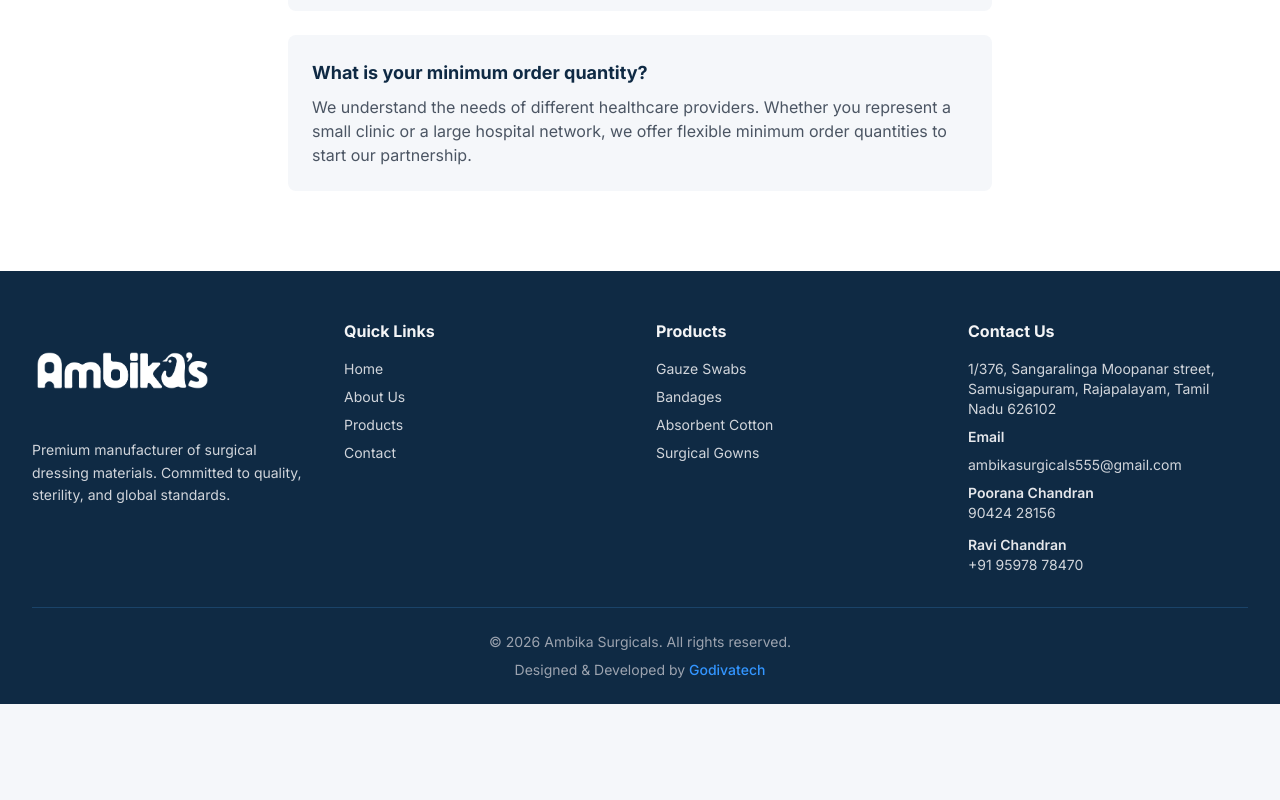
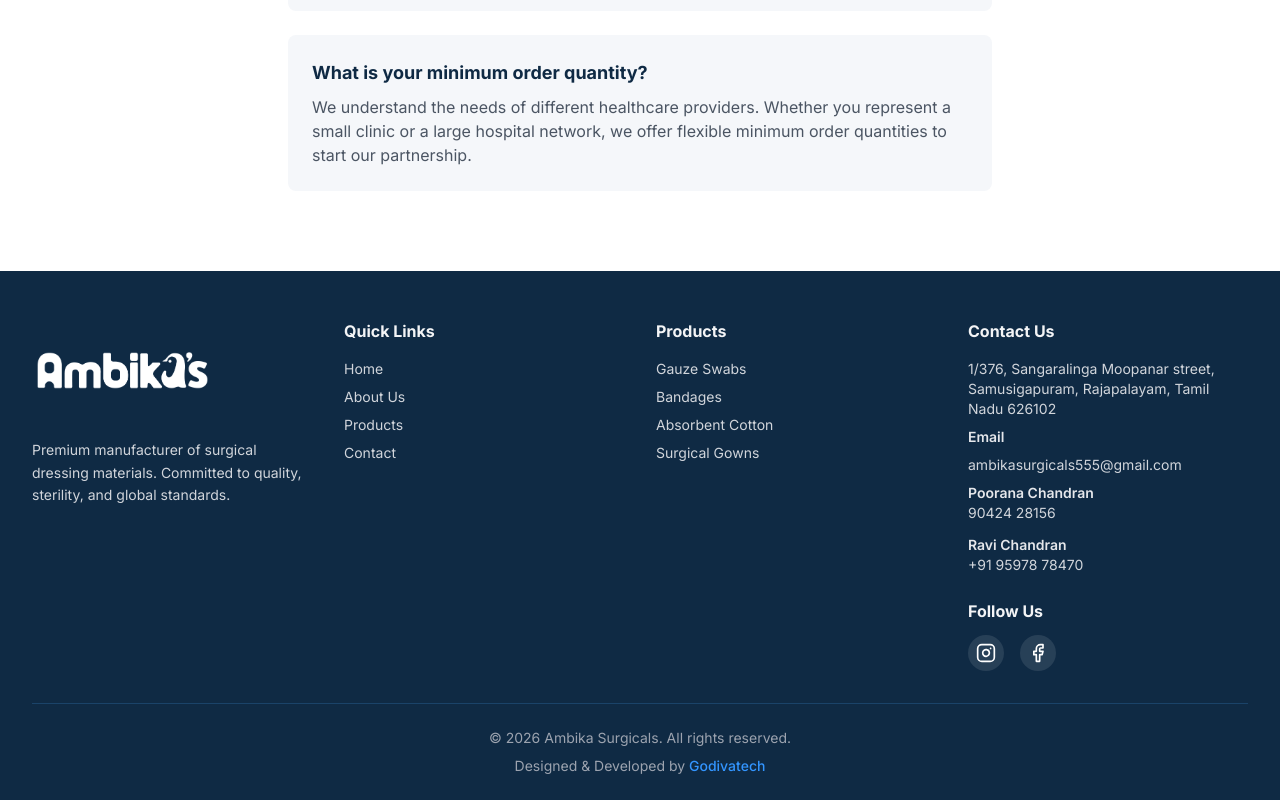
Before and after one commit to ajithyaasaf/Ambika_Surgicals, a Next.js app: page /about in a window 1280 px wide. Shown: the part 2184-2984 px from the top of the page. Before the commit the page ends 2888 px from the top, so only its background shows below. Built offline with nearby package versions, Linux system fonts and the light colour scheme.

Commit message:
UI change

```diff
--- a/components/layout/Footer.tsx
+++ b/components/layout/Footer.tsx
@@ -1,5 +1,6 @@
 import Link from 'next/link';
 import Image from 'next/image';
+import { Instagram, Facebook } from 'lucide-react';
 import { Container } from '@/components/ui/container';
 import { SITE_NAME, NAV_LINKS, COMPANY_INFO } from '@/lib/constants';
 
@@ -69,6 +70,35 @@ export default function Footer() {
                                 ))}
                             </div>
                         </address>
+
+                        {/* Social Links */}
+                        <div className="mt-6">
+                            <h4 className="font-bold mb-3 text-gray-100">Follow Us</h4>
+                            <div className="flex gap-4">
+                                {COMPANY_INFO.instagram && (
+                                    <a
+                                        href={COMPANY_INFO.instagram}
+                                        target="_blank"
+                                        rel="noopener noreferrer"
+                                        className="bg-white/10 p-2 rounded-full hover:bg-primary hover:text-white transition-all duration-300"
+                                        aria-label="Instagram"
+                                    >
+                                        <Instagram className="w-5 h-5" />
+                                    </a>
+                                )}
+                                {COMPANY_INFO.facebook && (
+                                    <a
+                                        href={COMPANY_INFO.facebook}
+                                        target="_blank"
+                                        rel="noopener noreferrer"
+                                        className="bg-white/10 p-2 rounded-full hover:bg-primary hover:text-white transition-all duration-300"
+                                        aria-label="Facebook"
+                                    >
+                                        <Facebook className="w-5 h-5" />
+                                    </a>
+                                )}
+                            </div>
+                        </div>
                     </div>
                 </div>
 
--- a/components/sections/TrustStats.tsx
+++ b/components/sections/TrustStats.tsx
@@ -3,10 +3,10 @@ import { Clock, Leaf, Shield, Users } from 'lucide-react';
 import { StaggerContainer, FadeInItem } from '@/components/animations/FadeIn';
 
 const STATS = [
-    { value: '15+', label: 'Years of Experience', Icon: Clock },
+    { value: '25+', label: 'Years of Experience', Icon: Clock },
     { value: '100%', label: 'Pure Cotton', Icon: Leaf },
     { value: 'ISO 13485', label: 'Quality Certified', Icon: Shield },
-    { value: '50+', label: 'Happy Clients', Icon: Users },
+    { value: '1000+', label: 'Happy Clients', Icon: Users },
 ];
 
 export default function TrustStats() {
--- a/lib/constants.ts
+++ b/lib/constants.ts
@@ -26,12 +26,14 @@ export const COMPANY_INFO = {
     ],
     // Social (optional)
     whatsapp: '+919042428156',
+    instagram: 'https://www.instagram.com/ambikas_health/',
+    facebook: 'https://www.facebook.com/share/p/1BsV27Dwk9/',
 };
 
 // Trust Indicators
 export const TRUST_STATS = [
-    { value: '15+', label: 'Years of Experience', icon: 'clock' },
+    { value: '25+', label: 'Years of Experience', icon: 'clock' },
     { value: '20+', label: 'Export Destinations', icon: 'globe' },
     { value: 'ISO 13485', label: 'Quality Certified', icon: 'shield' },
-    { value: '50K+', label: 'Monthly Production', icon: 'package' },
+    { value: '1000+', label: 'Monthly Production', icon: 'package' },
 ];
```
